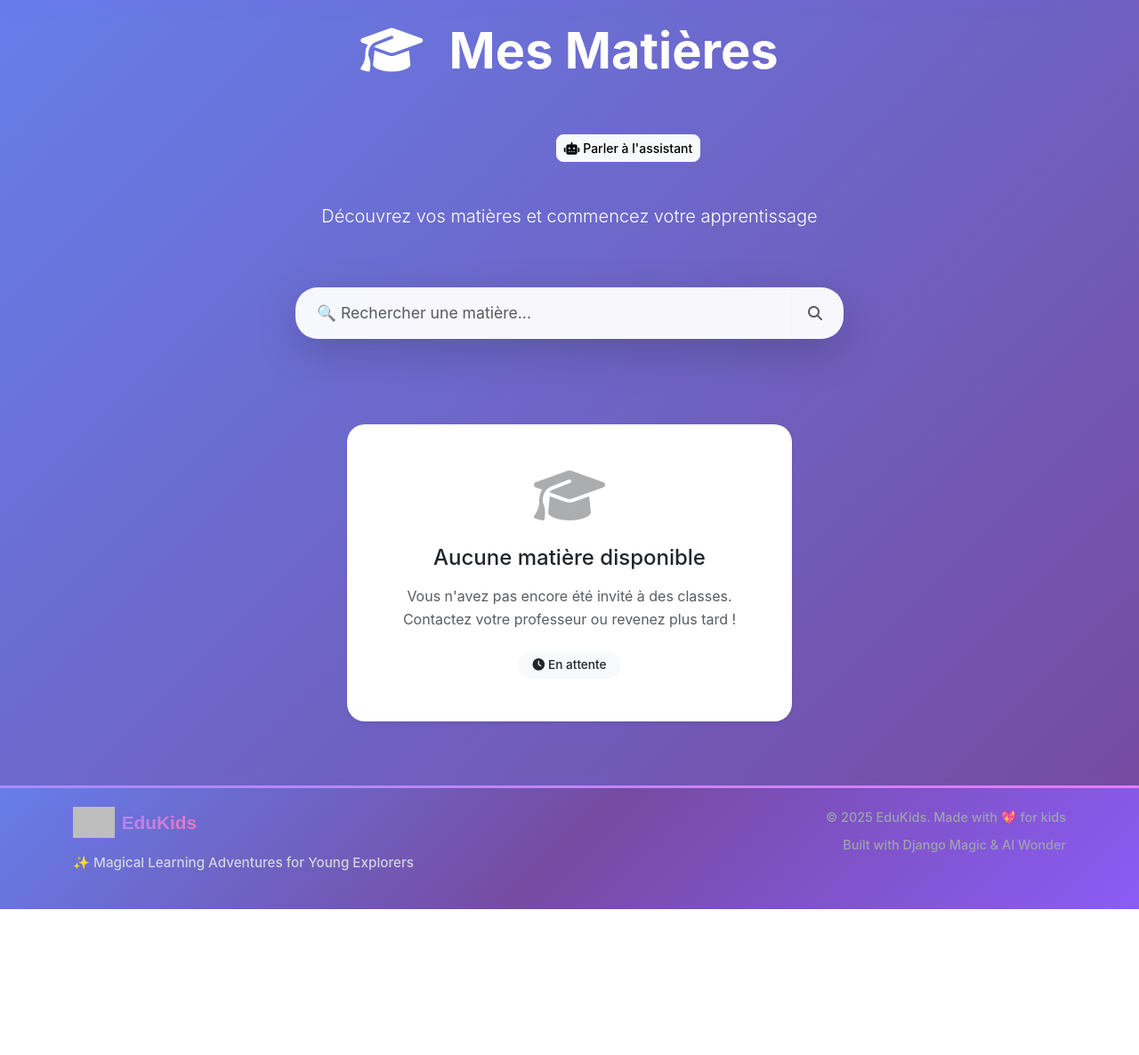
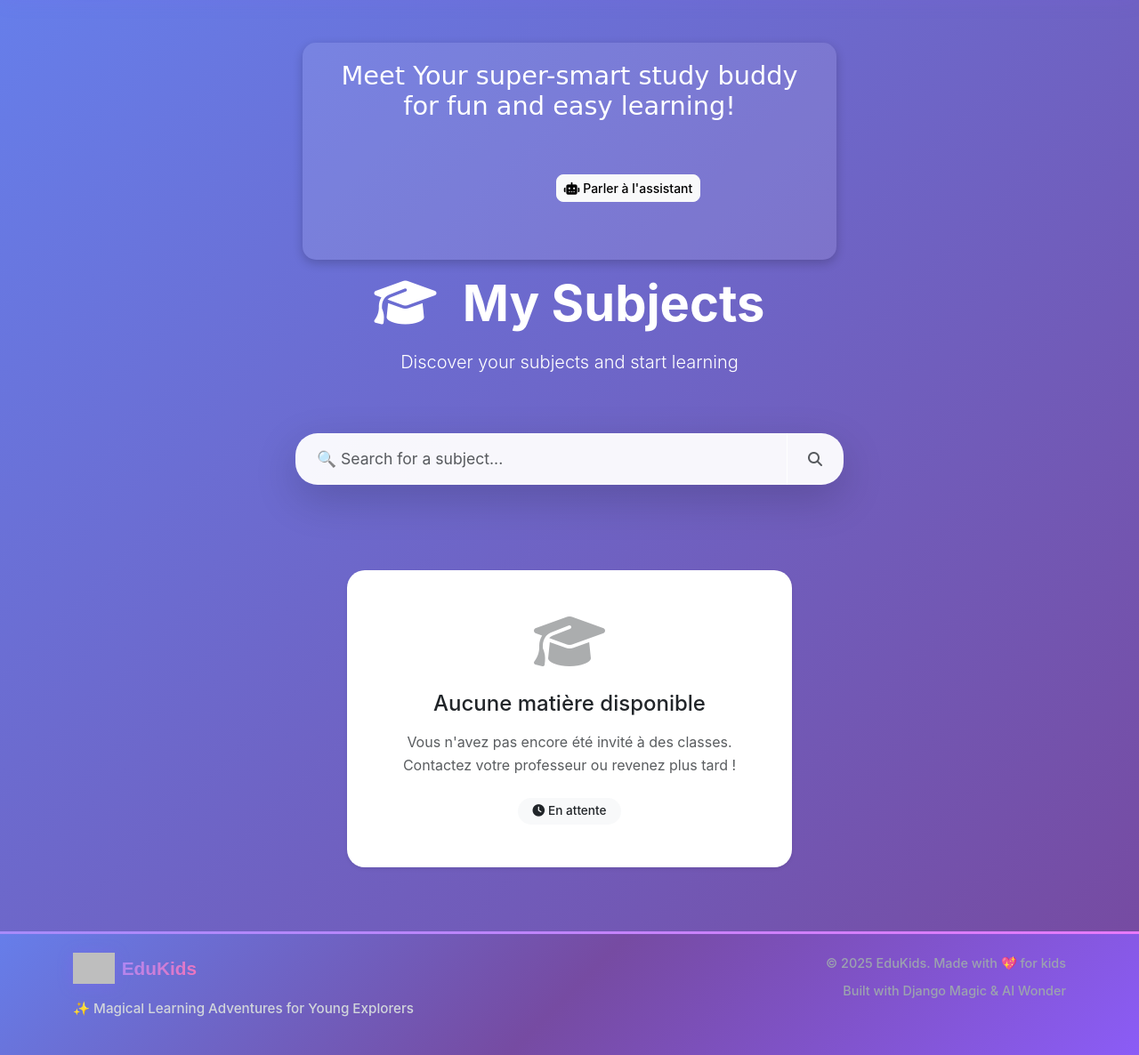
Before and after one commit to hammdi/EduKids, a Django app: page /exercises/student/subjects/ in a window 1280 px wide. Shown: the part 70-1256 px from the top of the page at 89% size. Before the commit the page ends 1092 px from the top, so only its background shows below. Run offline with Django 5.2, Linux system fonts and the light colour scheme; the visitor is signed in with stand-in values (Sample User, id 1); data that the repository does not hold is empty; some libraries are stand-ins or nearby versions; grey boxes are pictures that could not be loaded.

Commit message:
amelioration of design

```diff
--- a/EduKids/templates/exercises/student_subjects_list.html
+++ b/EduKids/templates/exercises/student_subjects_list.html
@@ -7,14 +7,11 @@
   <div class="row mb-5">
     <div class="col-12 text-center text-white">
       <h1 class="display-4 fw-bold mb-3">
-        <i class="fas fa-graduation-cap me-3"></i>
-        Mes Matières
-        {% if student_grade %}
-          <span class="badge bg-light text-dark fs-6">{{ student_grade }}</span>
-        {% endif %}
-      </h1>
-      <!-- Assistant Lottie (click to open chat modal) -->
-      <div style="margin-top:12px; display:flex; align-items:center; gap:12px; justify-content:center;">
+
+        <div class="mt-4 text-white" style="max-width: 600px; margin: 0 auto; background: rgba(255,255,255,0.1); padding: 20px; border-radius: 15px; box-shadow: 0 4px 12px rgba(0,0,0,0.2);">
+        <h3 style="font-family: 'Comic Sans MS', cursive; font-size: 1.8rem; margin-bottom: 15px;">Meet Your super-smart study buddy for fun and easy learning! </h3>
+
+         <div style="margin-top:12px; display:flex; align-items:center; gap:12px; justify-content:center;">
         <div id="assistant-lottie-trigger" style="display:inline-block; cursor:pointer;">
           <!-- placeholder for lottie animation -->
           <div id="assistant-lottie" style="width:120px;height:120px;margin:0 auto"></div>
@@ -24,8 +21,19 @@
           <i class="fas fa-robot me-1"></i>Parler à l'assistant
         </button>
       </div>
+      </div>
+
+
+
+       <h1 class="display-4 fw-bold mb-3">
+        <i class="fas fa-graduation-cap me-3"></i>
+       My Subjects
+        {% if student_grade %}
+          <span class="badge bg-light text-dark fs-6">{{ student_grade }}</span>
+        {% endif %}
+      </h1>
       <p class="lead opacity-90">
-        Découvrez vos matières et commencez votre apprentissage
+        Discover your subjects and start learning
       </p>
     </div>
   </div>
@@ -39,7 +47,7 @@
             type="text"
             id="search-subjects"
             class="form-control border-0 py-3 px-4"
-            placeholder="🔍 Rechercher une matière..."
+            placeholder="🔍 Search for a subject..."
             style="font-size: 1.1rem; background: rgba(255,255,255,0.95);"
           >
 
```
Also changed, not shown: 3 other files.
